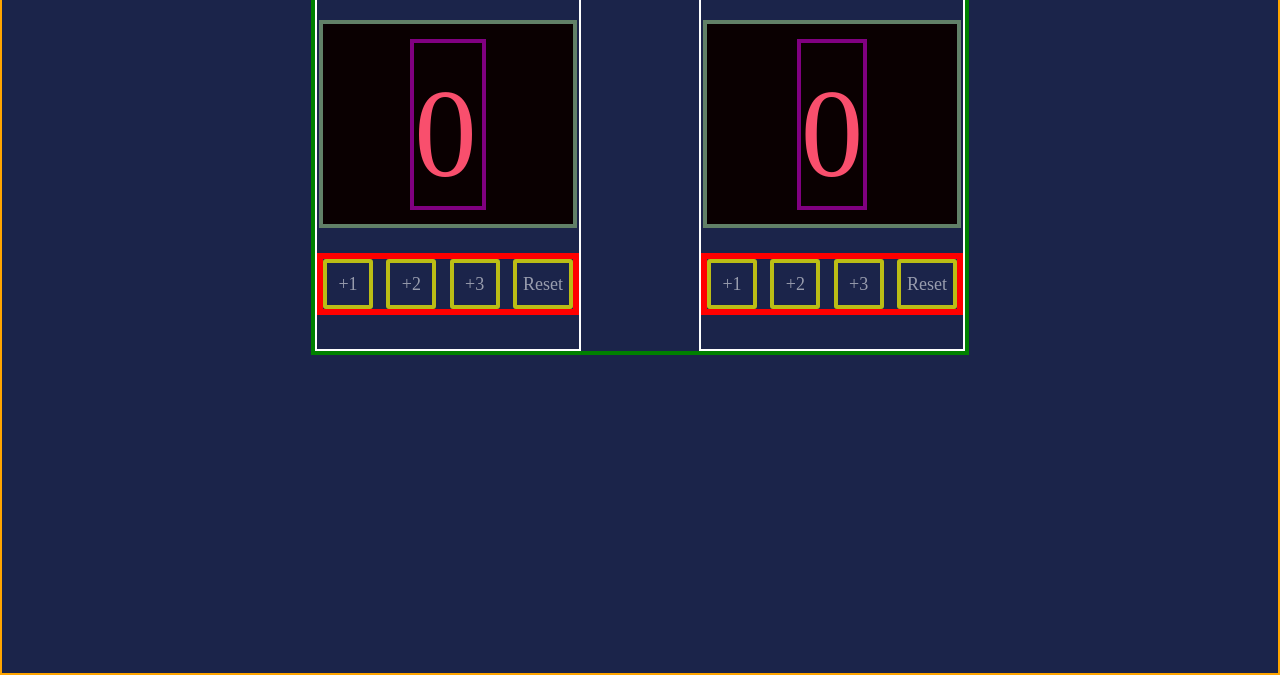
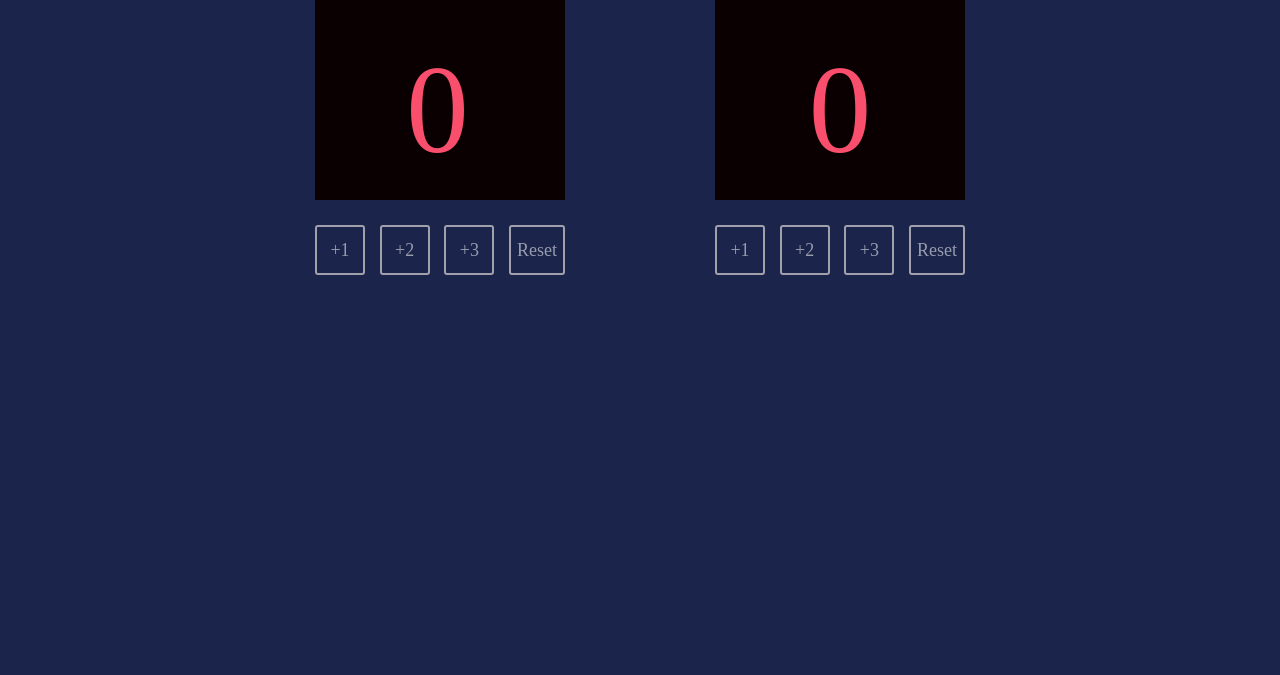
Before and after one commit to Bolu-Adeniranye/Basketball-Scoreboard, a plain HTML site: page index.html in a window 1280 px wide. Shown: the part 125-800 px from the top of the page. Drawn offline with Linux system fonts and the light colour scheme.

Commit message:
Update index.css

```diff
--- a/index.css
+++ b/index.css
@@ -1,7 +1,7 @@
 body {
     margin: 0;
     background: #1B244A;
-    border: orange 2px solid;
+/*     border: orange 2px solid; */
 
 }
 
@@ -11,18 +11,18 @@ body {
     height: 450px;
     display: flex;
     justify-content: space-between;
-    border: 4px solid green;
+/*     border: 4px solid green; */
 }
 
 .home-bar {
-    border: 2px solid white;
+/*     border: 2px solid white; */
     display: flex;
     flex-direction: column;
     align-items: center;
 }
 
 .away-bar {
-    border: 2px solid white;
+/*     border: 2px solid white; */
     display: flex;
     flex-direction: column;
     align-items: center;
@@ -35,7 +35,7 @@ body {
     line-height: 25px;
     text-align: center;
     color: #EEEEEE;
-    border: 6px solid pink;
+/*     border: 6px solid pink; */
 }
 
 .scoreboard {
@@ -49,7 +49,7 @@ body {
     height: 200px;
     margin-bottom: 25px;
     font-family: 'Cursed Timer Ulil';
-    border: 4px solid rgba(184, 255, 205, 0.5);
+/*     border: 4px solid rgba(184, 255, 205, 0.5); */
 
 }
 
@@ -57,14 +57,14 @@ body {
     font-size: 125px;
     padding-top: 20px;
     padding-right: 5px;
-    border: 4px solid purple;
+/*     border: 4px solid purple; */
     text-align: center;
 }
 
 #away-score {
     font-size: 125px;
     padding-top: 20px;
-    border: 4px solid purple;
+/*     border: 4px solid purple; */
     text-align: center;
 }
 
@@ -73,7 +73,7 @@ body {
     justify-content: space-between;
     height: 50px;
     width: 250px;
-    border: 6px solid red;
+/*     border: 6px solid red; */
 }
 
 .background {
@@ -86,7 +86,7 @@ body {
     font-family: 'Cursed Timer Ulil';
     font-size: large;
     opacity: 0.7;
-    border: 4px solid yellow;
+/*     border: 4px solid yellow; */
 }
 
 .background:hover {
```
